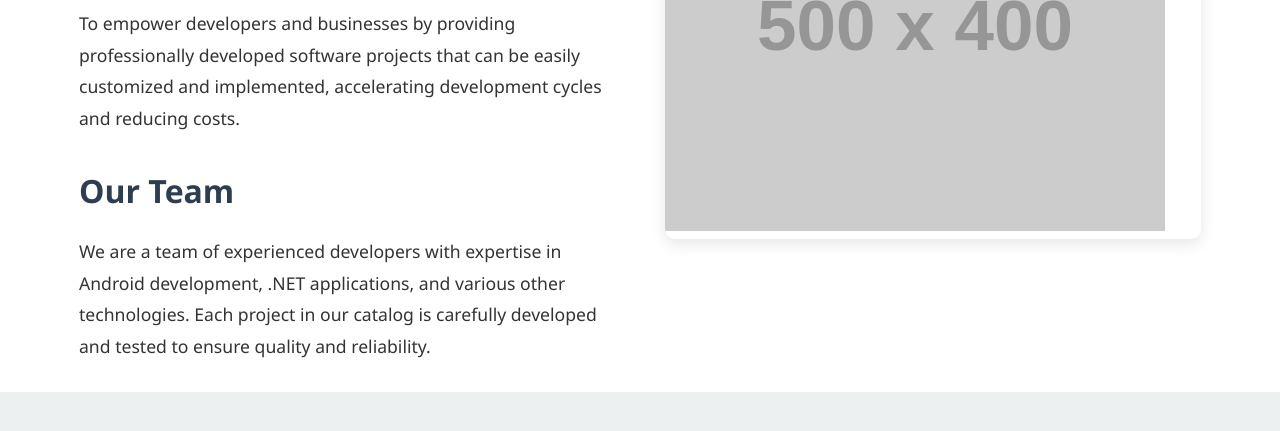
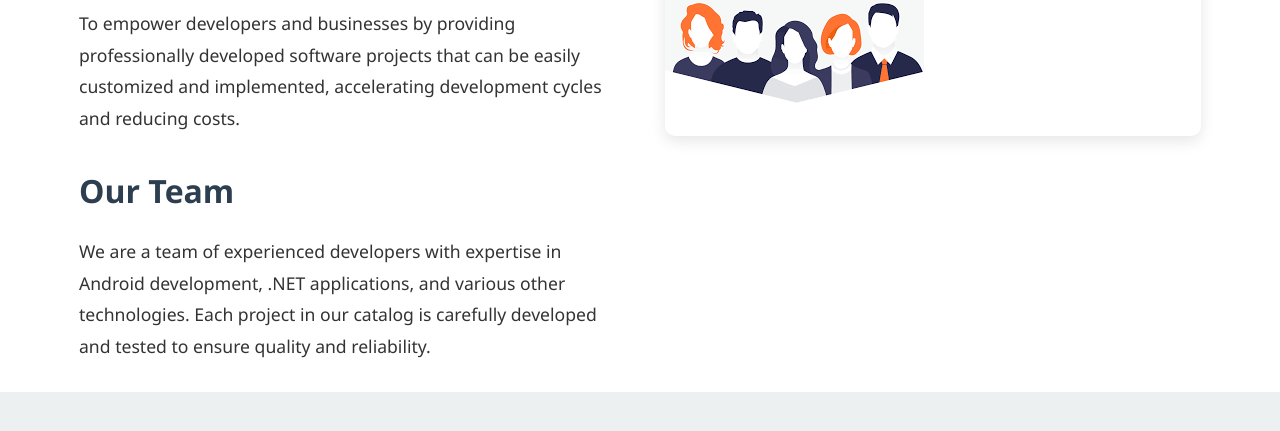
Before and after one commit to SoulaimanR96/smr-ads-page, a plain HTML site: page about.html in a window 1280 px wide. Shown: the part 675-1106 px from the top of the page. Drawn offline with Linux system fonts and the light colour scheme; placeholder pictures from the web are drawn by us.

Commit message:
Update about.html

```diff
--- a/about.html
+++ b/about.html
@@ -45,7 +45,7 @@
                     <p>We are a team of experienced developers with expertise in Android development, .NET applications, and various other technologies. Each project in our catalog is carefully developed and tested to ensure quality and reliability.</p>
                 </div>
                 <div class="about-image">
-                    <img src="https://via.placeholder.com/500x400" alt="Our Team">
+                    <img src="ourteam.png" alt="Our Team">
                 </div>
             </div>
         </div>
```
